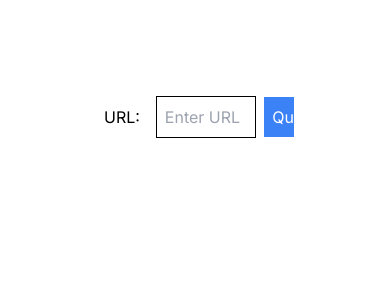
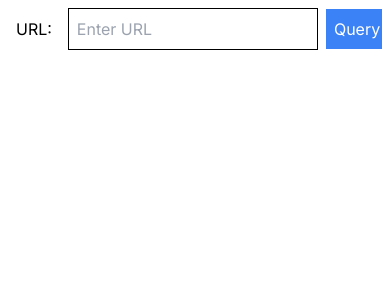
Before and after one commit to xtianbar/next-data-fetching, a Next.js app: page / in a window 390 px wide. Shown: the top 300 px of the page. Built offline with nearby package versions, Linux system fonts and the light colour scheme.

Commit message:
fixed padding for mobile

```diff
--- a/app/page.js
+++ b/app/page.js
@@ -2,7 +2,7 @@ import FetchComponent from "@/components/FetchComponent";
 
 export default function Home() {
   return (
-    <main className="w-full flex min-h-screen flex-col items-center justify-between p-24 bg-white text-black">
+    <main className="w-full flex min-h-screen flex-col items-center justify-between p-2 md:p-20 bg-white text-black">
 
       <FetchComponent />
 
```
